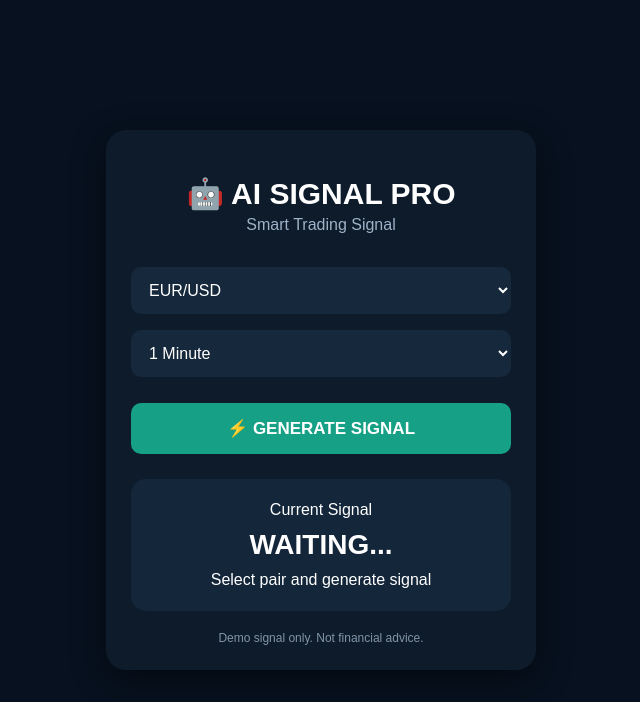
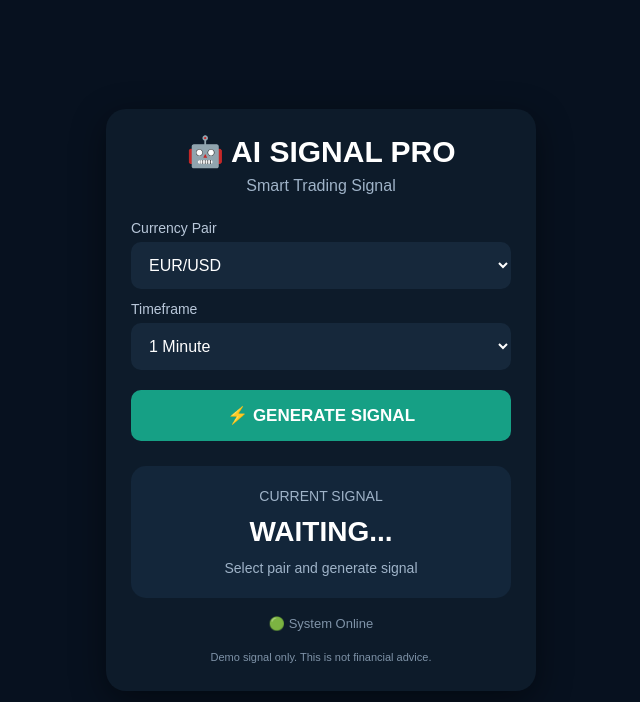
Before and after one commit to monowarhossain50000-coder/Ai-Signal-pro, a Flask app: page / in a window 1280 px wide. Shown: the top 702 px of the page, without its empty margins (319-959 px from the left). Run offline with Flask 3, Linux system fonts and the light colour scheme.

Commit message:
Update index.html

```diff
--- a/templates/index.html
+++ b/templates/index.html
@@ -27,34 +27,42 @@
             background: #0d1b2a;
             padding: 25px;
             border-radius: 20px;
-            box-shadow: 0 10px 35px rgba(0,0,0,.45);
+            box-shadow: 0 10px 35px rgba(0, 0, 0, 0.45);
             text-align: center;
         }
 
         h1 {
-            margin-bottom: 5px;
+            margin: 0;
             font-size: 30px;
         }
 
         .subtitle {
             color: #9fb3c8;
-            margin-bottom: 25px;
+            margin: 8px 0 25px;
+        }
+
+        .label {
+            display: block;
+            text-align: left;
+            margin: 12px 0 6px;
+            color: #b8c7d9;
+            font-size: 14px;
         }
 
         select {
             width: 100%;
             padding: 14px;
-            margin: 8px 0;
             border: none;
             border-radius: 10px;
             background: #16283b;
             color: white;
             font-size: 16px;
+            outline: none;
         }
 
         button {
             width: 100%;
-            margin-top: 18px;
+            margin-top: 20px;
             padding: 15px;
             border: none;
             border-radius: 10px;
@@ -66,7 +74,7 @@
         }
 
         button:active {
-            transform: scale(.98);
+            transform: scale(0.98);
         }
 
         .signal-box {
@@ -76,16 +84,33 @@
             background: #13263a;
         }
 
+        .signal-title {
+            color: #9fb3c8;
+            font-size: 14px;
+        }
+
         #signal {
             font-size: 28px;
             font-weight: bold;
-            margin: 10px 0;
+            margin: 12px 0;
         }
 
-        .note {
-            margin-top: 20px;
-            font-size: 12px;
-            color: #8295a8;
+        #details {
+            color: #9fb3c8;
+            font-size: 14px;
+        }
+
+        .status {
+            margin-top: 18px;
+            font-size: 13px;
+            color: #7f93a8;
+        }
+
+        .warning {
+            margin-top: 18px;
+            font-size: 11px;
+            color: #7f93a8;
+            line-height: 1.5;
         }
     </style>
 </head>
@@ -95,7 +120,12 @@
 <div class="container">
 
     <h1>🤖 AI SIGNAL PRO</h1>
-    <div class="subtitle">Smart Trading Signal</div>
+
+    <div class="subtitle">
+        Smart Trading Signal
+    </div>
+
+    <label class="label">Currency Pair</label>
 
     <select id="pair">
         <option>EUR/USD</option>
@@ -104,6 +134,8 @@
         <option>EUR/JPY</option>
         <option>GBP/JPY</option>
     </select>
+
+    <label class="label">Timeframe</label>
 
     <select id="timeframe">
         <option>1 Minute</option>
@@ -116,33 +148,56 @@
     </button>
 
     <div class="signal-box">
-        <div>Current Signal</div>
-        <div id="signal">WAITING...</div>
-        <div id="details">Select pair and generate signal</div>
+
+        <div class="signal-title">
+            CURRENT SIGNAL
+        </div>
+
+        <div id="signal">
+            WAITING...
+        </div>
+
+        <div id="details">
+            Select pair and generate signal
+        </div>
+
     </div>
 
-    <div class="note">
-        Demo signal only. Not financial advice.
+    <div class="status">
+        🟢 System Online
+    </div>
+
+    <div class="warning">
+        Demo signal only. This is not financial advice.
     </div>
 
 </div>
 
 <script>
+
 function generateSignal() {
 
-    const signals = ["⬆️ CALL / UP", "⬇️ PUT / DOWN"];
+    const signals = [
+        "⬆️ CALL / UP",
+        "⬇️ PUT / DOWN"
+    ];
 
     const randomSignal =
         signals[Math.floor(Math.random() * signals.length)];
 
-    document.getElementById("signal").innerText = randomSignal;
+    const pair =
+        document.getElementById("pair").value;
 
-    const pair = document.getElementById("pair").value;
-    const timeframe = document.getElementById("timeframe").value;
+    const timeframe =
+        document.getElementById("timeframe").value;
+
+    document.getElementById("signal").innerText =
+        randomSignal;
 
     document.getElementById("details").innerText =
         pair + " • " + timeframe;
 }
+
 </script>
 
 </body>
```
